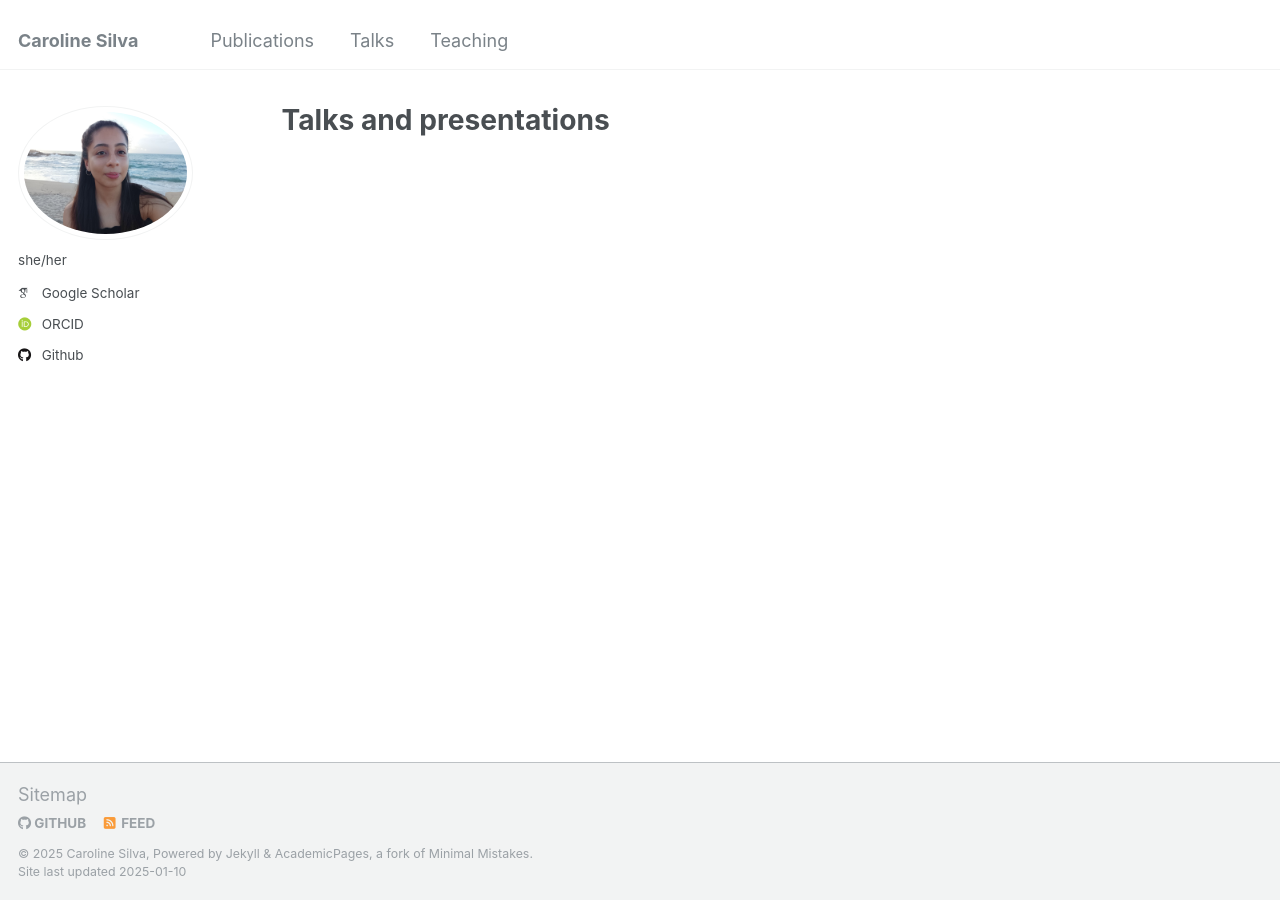
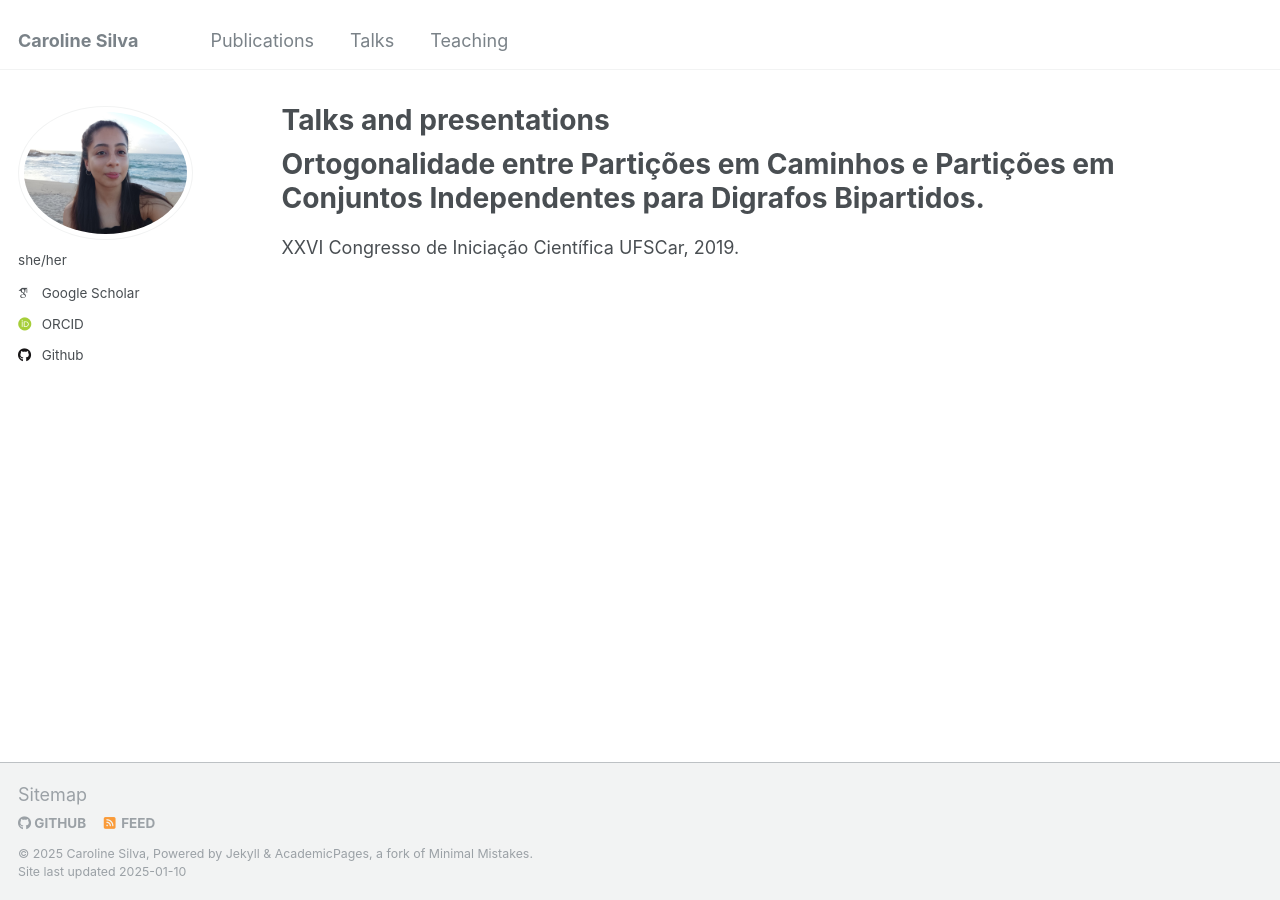
Before and after one commit to carolineapsilva/carolineapsilva.github.io, a Jekyll site: the page built from _pages/talks.html, in a window 1280 px wide. Built offline with Jekyll 4.4.1, drawn with Linux system fonts in a browser that asks for light colours; some web fonts are replaced; a file with an impossible date is left out.

Commit message:
adding more info

```diff
--- a/_pages/talks.html
+++ b/_pages/talks.html
@@ -5,12 +5,5 @@ permalink: /talks/
 author_profile: true
 ---
 
-{% if site.talkmap_link == true %}
-
-<p style="text-decoration:underline;"><a href="/talkmap.html">See a map of all the places I've given a talk!</a></p>
-
-{% endif %}
-
-{% for post in site.talks reversed %}
-  {% include archive-single-talk.html %}
-{% endfor %}
+<h1>Ortogonalidade entre Partições em Caminhos e Partições em Conjuntos Independentes para Digrafos Bipartidos.</h1>
+<p>XXVI Congresso de Iniciação Científica UFSCar, 2019.</p>
```
Also changed, not shown: 2 other files.
